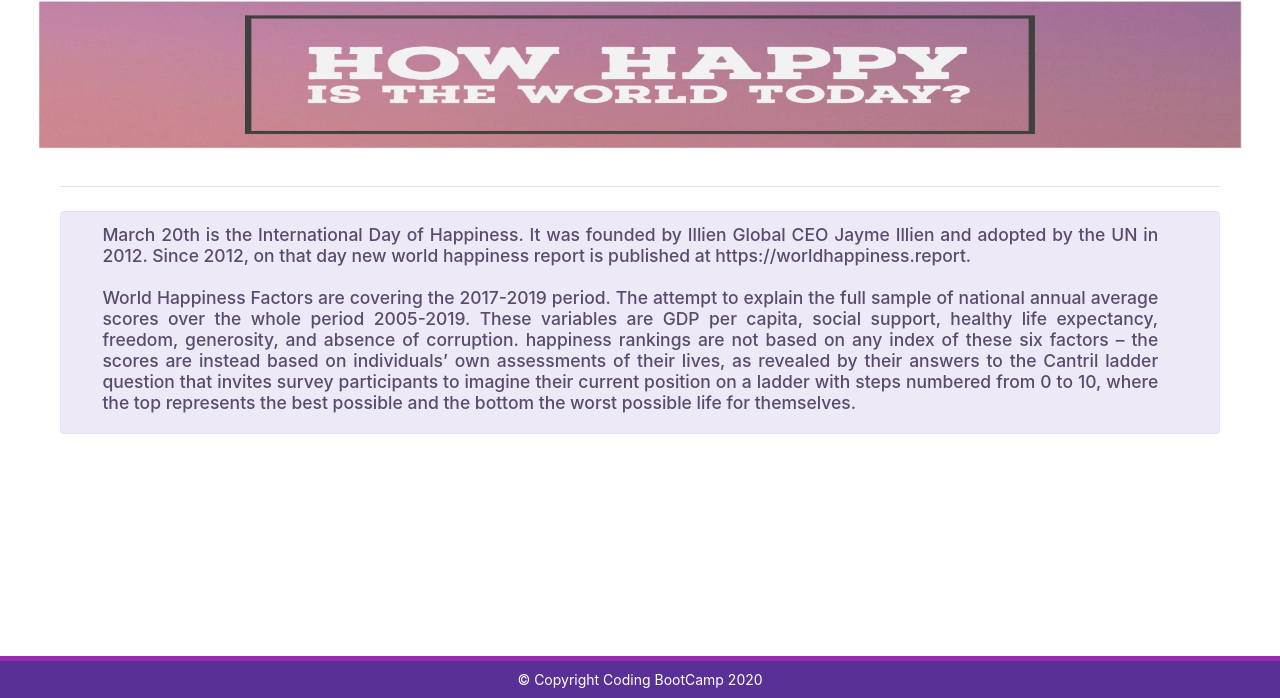
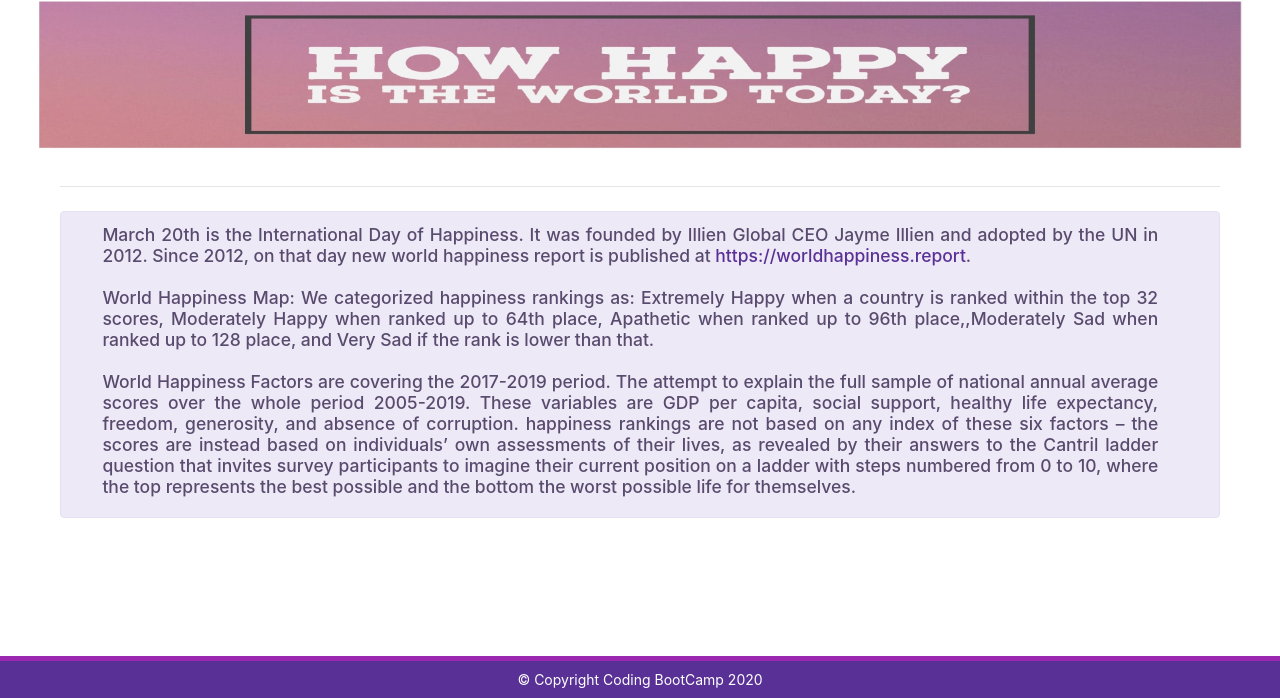
Before and after one commit to SwatiSSwain/SwatiSSwain-REP-Project-Three, a Flask app: page /happiness-map in a window 1280 px wide. Shown: the part 102-800 px from the top of the page. Run offline with Flask 2, Linux system fonts and the light colour scheme; some libraries are stand-ins or nearby versions.

Commit message:
uploading model page change

```diff
--- a/templates/happiness-map.html
+++ b/templates/happiness-map.html
@@ -69,7 +69,12 @@
 
            <h5><p class="mb-0 text-justify" style="padding-left: 2%;">
             March 20th is the International Day of Happiness. It was founded by Illien Global CEO Jayme Illien and adopted by the UN in 2012.
-Since 2012, on that day new world happiness report is published at https://worldhappiness.report.
+Since 2012, on that day new world happiness report is published
+at <a href="https://worldhappiness.report">https://worldhappiness.report</a>.
+<br><br>
+World Happiness Map: We categorized happiness rankings as: Extremely Happy when a country is ranked within the top 32 scores,
+Moderately Happy when ranked up to 64th place, Apathetic when ranked up to 96th place,,Moderately Sad
+when ranked up to 128 place, and Very Sad if the rank is lower than that.
     <br><br>
     World Happiness Factors are covering the 2017-2019 period. The attempt to explain the full sample of national annual
     average scores over the whole period 2005-2019. These variables are GDP per capita, social support, healthy life expectancy,
--- a/templates/index.html
+++ b/templates/index.html
@@ -98,8 +98,8 @@
             <br>
               <h4 class="font-weight-bold">Data Sources:</h4>
               <p class="mb-0 text-justify"  style="padding-left: 2%;font-size:18px;">
-            1. World Happiness Report by United Nations (https://www.kaggle.com/unsdsn/world-happiness)<br>
-            2. World Develompent Indicators from the World Bank (http://datatopics.worldbank.org/world-development-indicators/) <br>
+            1. World Happiness Report by United Nations (<a href="https://www.kaggle.com/unsdsn/world-happiness">https://www.kaggle.com/unsdsn/world-happiness</a>)<br>
+            2. World Develompent Indicators from the World Bank (<a href="http://datatopics.worldbank.org/world-development-indicators/">http://datatopics.worldbank.org/world-development-indicators/</a>) <br>
           </p>
             <br>
           <h4 class="font-weight-bold">  Data Munging Techniques:</h4>
```
